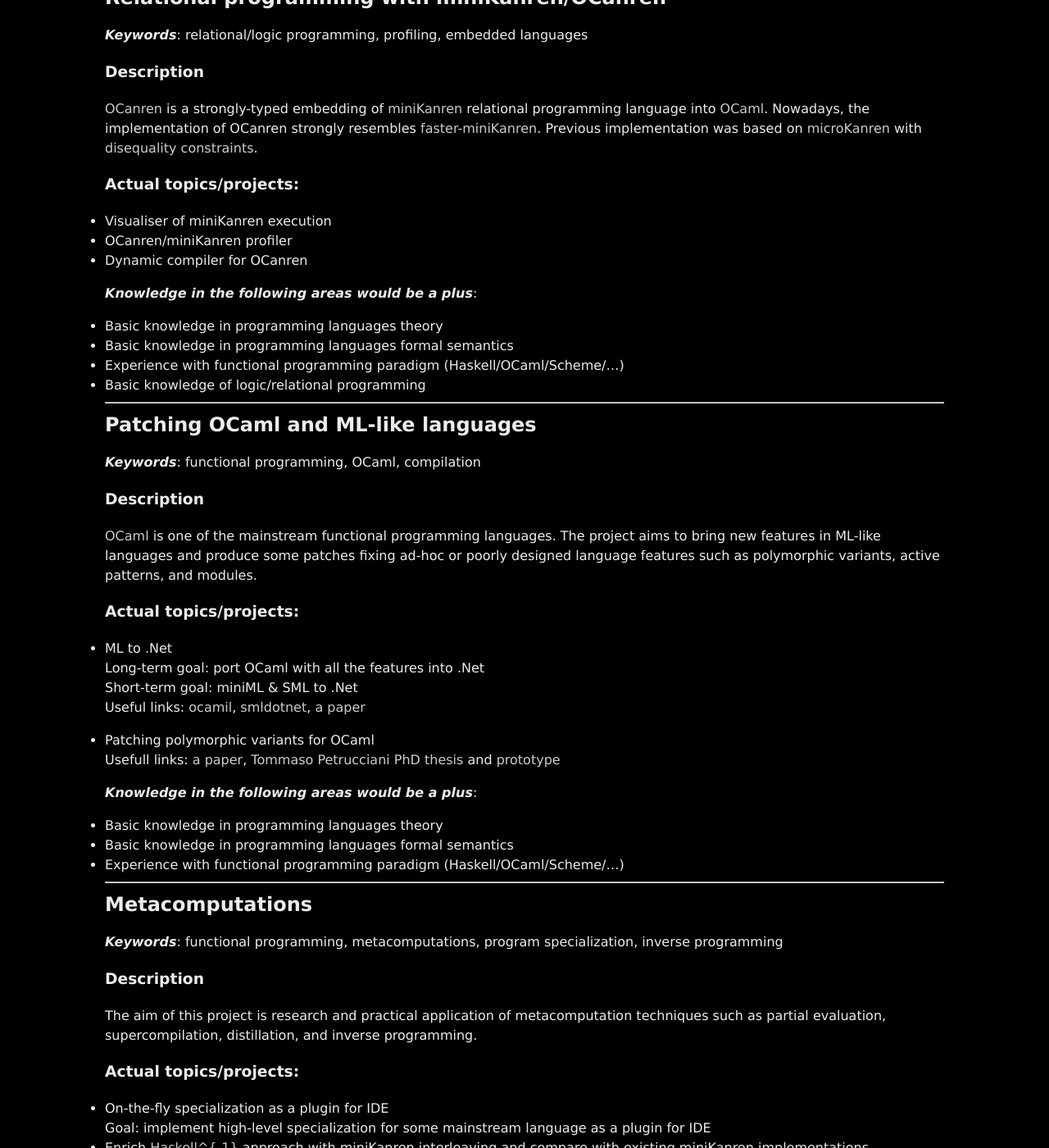
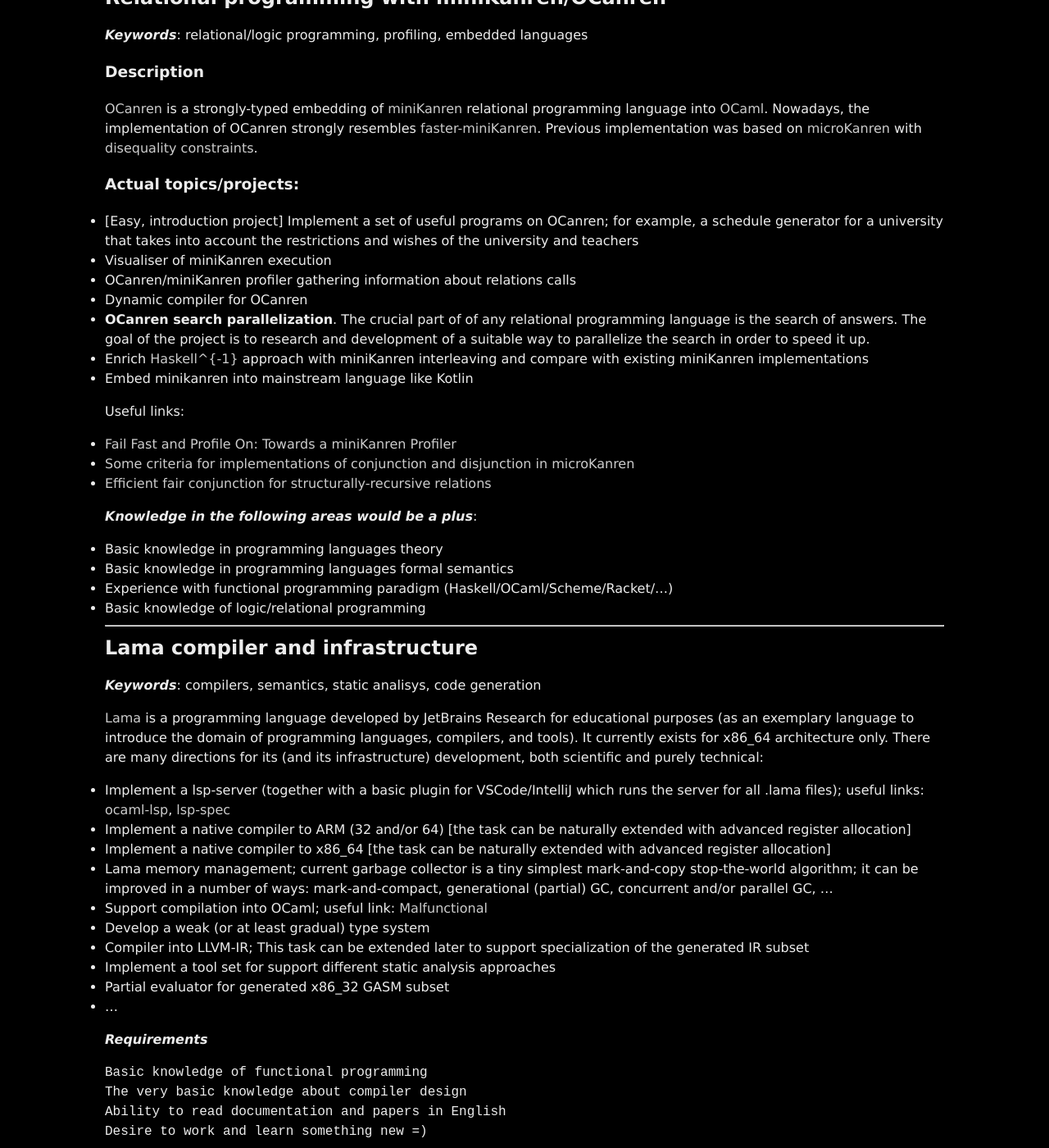
Before and after one commit to danyaberezun/danyaberezun.github.io, a Jekyll site: the page built from projects/index.md, in a window 1280 px wide and 1400 px high, scrolled down 545 px. Shown: the whole window at 82% size. Built offline with Jekyll 4.4.1, drawn with Linux system fonts in a browser that asks for light colours.

Commit message:
update projects and teaching activity

```diff
--- a/projects/index.md
+++ b/projects/index.md
@@ -15,20 +15,57 @@ Please, do not hesitate to contact me for more details.
 
 ### Description
 
-[OCanren](https://ocanren.readthedocs.io/en/latest/) is a strongly-typed embedding of [miniKanren](http://minikanren.org) relational programming language into [OCaml](http://ocaml.org).
+[OCanren](https://ocanren.readthedocs.io/en/latest/) is a strongly-typed embedding of [miniKanren](http://minikanren.org/) relational programming language into [OCaml](http://ocaml.org).
 Nowadays, the implementation of OCanren strongly resembles [faster-miniKanren](https://github.com/michaelballantyne/faster-miniKanren).
 Previous implementation was based on [microKanren](http://webyrd.net/scheme-2013/papers/HemannMuKanren2013.pdf) with [disequality constraints](http://scheme2011.ucombinator.org/papers/Alvis2011.pdf).
 
 ### Actual topics/projects:
+* [Easy, introduction project] Implement a set of useful programs on OCanren; for example, a schedule generator for a university that takes into account the restrictions and wishes of the university and teachers
 * Visualiser of miniKanren execution
-* OCanren/miniKanren profiler
+* OCanren/miniKanren profiler gathering information about relations calls
 * Dynamic compiler for OCanren
+* **OCanren search parallelization**.  The crucial part of of any relational programming language is the search of answers. The goal of the project is to research and development of a suitable way to parallelize the search in order to speed it up.
+* Enrich [Haskell^{-1}](https://www-ps.informatik.uni-kiel.de/~fte/papers/Haskell-1.pdf) approach with miniKanren interleaving and compare with existing miniKanren implementations
+* Embed minikanren into mainstream language like Kotlin
+
+Useful links:
+* [Fail Fast and Profile On: Towards a miniKanren Profiler](https://drive.google.com/file/d/1ldMlExvR7Sb-M5wJVgayzHokMxinuWYg/view)
+* [Some criteria for implementations of conjunction and disjunction in microKanren](https://drive.google.com/file/d/18OzQurXbmoeFn-bJUDZCZ-FPkGwo5mFL/view)
+* [Efficient fair conjunction for structurally-recursive relations](https://popl21.sigplan.org/details/pepm-2021-papers/9/Efficient-Fair-Conjunction-for-Structurally-Recursive-Relations)
 
 ***Knowledge in the following areas would be a plus***:
 * Basic knowledge in programming languages theory
 * Basic knowledge in programming languages formal semantics
-* Experience with functional programming paradigm (Haskell/OCaml/Scheme/…)
+* Experience with functional programming paradigm (Haskell/OCaml/Scheme/Racket/...)
 * Basic knowledge of logic/relational programming
+
+---
+
+# Lama compiler and infrastructure
+
+***Keywords***: compilers, semantics, static analisys, code generation
+
+[Lama](https://github.com/PLTools/Lama) is a programming language developed by JetBrains Research for educational purposes (as an exemplary language to introduce the domain of programming languages, compilers, and tools).
+It currently exists for x86_64 architecture only.
+There are many directions for its (and its infrastructure) development, both scientific and purely technical:
+
+* Implement a lsp-server (together with a basic plugin for VSCode/IntelliJ which runs the server for all .lama files); useful links: [ocaml-lsp](https://github.com/ocaml/ocaml-lsp), [lsp-spec](https://microsoft.github.io/language-server-protocol/specifications/lsp/3.17/specification/)
+* Implement a native compiler to ARM (32 and/or 64) [the task can be naturally extended with advanced register allocation]
+* Implement a native compiler to x86_64 [the task can be naturally extended with advanced register allocation]
+* Lama memory management; current garbage collector is a tiny simplest mark-and-copy stop-the-world algorithm; it can be improved in a number of ways: mark-and-compact, generational (partial) GC, concurrent and/or parallel GC, ...
+* Support compilation into OCaml; useful link: [Malfunctional](https://web.archive.org/web/20170725050716/https://www.cl.cam.ac.uk/~sd601/papers/malfunction.pdf)
+* Develop a weak (or at least gradual) type system
+* Compiler into LLVM-IR; This task can be extended later to support specialization of the generated IR subset
+* Implement a tool set for support different static analysis approaches
+* Partial evaluator for generated x86_32 GASM subset
+* ...
+
+***Requirements***
+
+    Basic knowledge of functional programming
+    The very basic knowledge about compiler design
+    Ability to read documentation and papers in English
+    Desire to work and learn something new =)
 
 ---
 
```
Also changed, not shown: teaching/index.md (+7 -4 lines).
